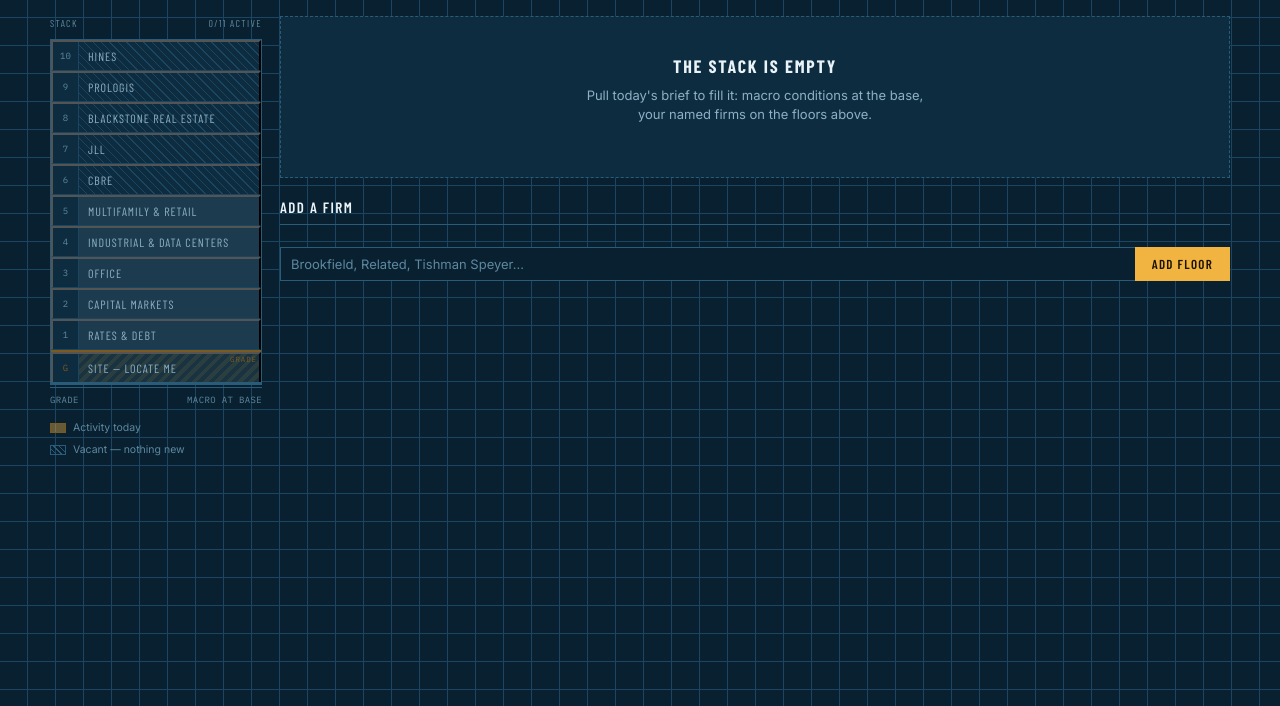
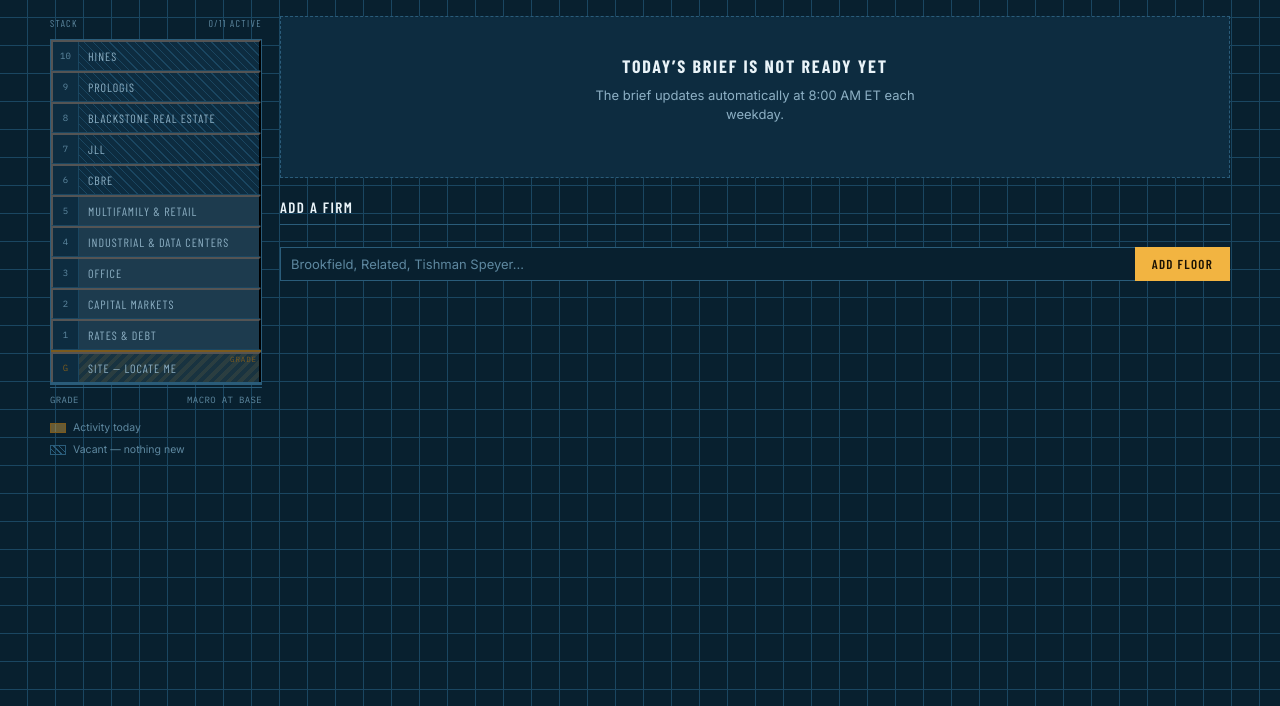
Before and after one commit to BigDel23/CRE-Brief, a website: page index.html in a window 1280 px wide. Shown: the part 94-800 px from the top of the page. Drawn offline with nearby package versions, Linux system fonts and the light colour scheme.

Commit message:
Update index.html

```diff
--- a/index.html
+++ b/index.html
@@ -554,14 +554,16 @@
   function render(){
     const col = $("col");
 
-    if(!state.macro && !Object.keys(state.firms).length && !state.running){
-      col.innerHTML = `<div class="empty">
-        <h3>The stack is empty</h3>
-        <p>Pull today's brief to fill it: macro conditions at the base, your named firms on the floors above.</p>
-      </div>` + watchHTML();
-      wireWatch(); renderRail(); return;
-    }
+    if(!state.macro && !Object.keys(state.firms).length){
+  col.innerHTML = `<div class="empty">
+    <h3>Today’s brief is not ready yet</h3>
+    <p>The brief updates automatically at 8:00 AM ET each weekday.</p>
+  </div>` + watchHTML();
 
+  wireWatch();
+  renderRail();
+  return;
+}
     let html = localHTML();
     html += `<div class="sect-rule"><h2>Macro</h2><span>${MACRO_SECTIONS.length} sections</span></div>`;
 
```
